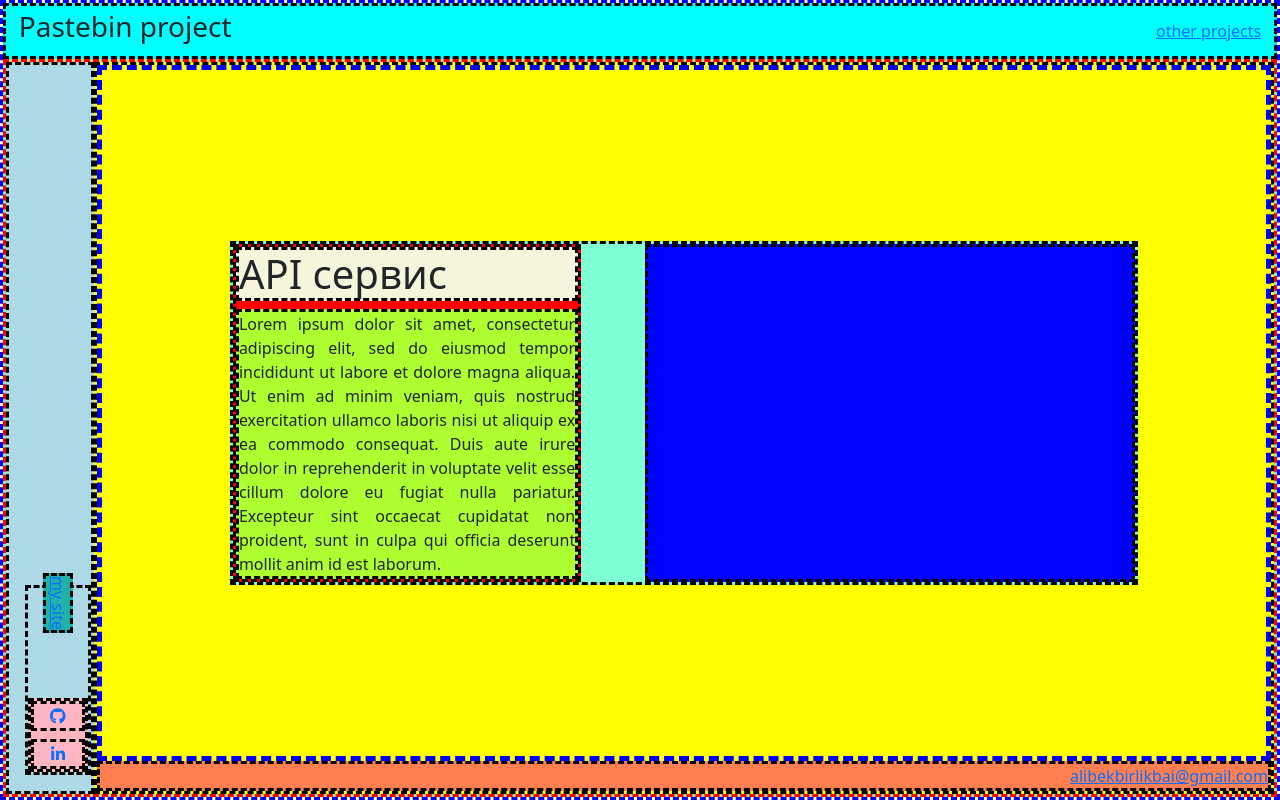
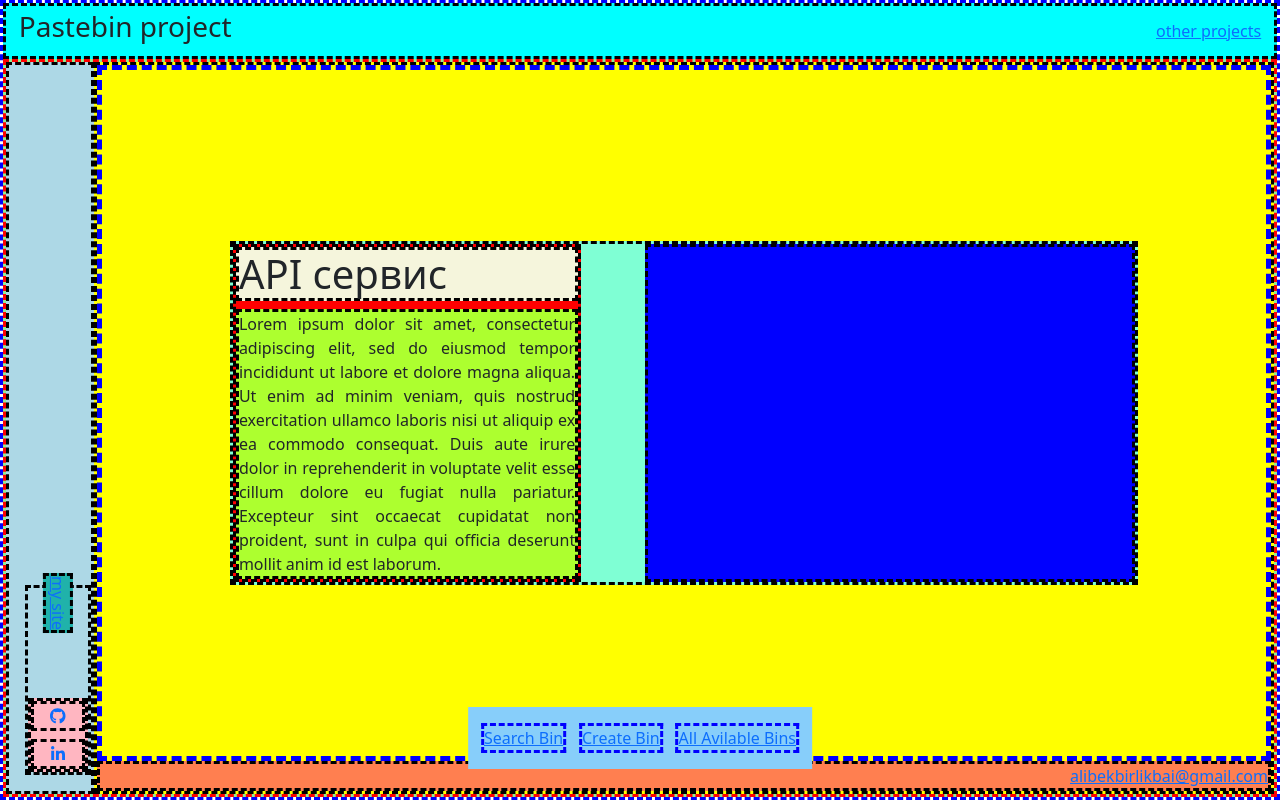
Before and after one commit to alibekbirlikbai/Pastebin-frontend, a React (Create React App) app in the folder pastebin-frontend/: page / in a window 1280 px wide. Built offline with nearby package versions, Linux system fonts and the light colour scheme.

Commit message:
feat: add Navbar

```diff
--- a/pastebin-frontend/src/App.scss
+++ b/pastebin-frontend/src/App.scss
@@ -4,6 +4,7 @@
     height: 100vh;
     width: 100vw;
 
+    // comment
     border: 3px dashed blue;
 
     header {
@@ -170,4 +171,36 @@
             }
         }
     }
+
+    nav {
+        position: absolute;
+        bottom: 0; /* Move the element 50% down from the top of its parent */
+        left: 50%; /* Move the element 50% from the left of its parent */
+        transform: translate(-50%, -50%); /* Center the element by shifting it back by half of its own width and height */
+
+        display: flex;
+        flex-direction: row;
+        justify-content: center;
+
+        padding: 2vh 1vw;
+
+        //comment
+        background-color: lightskyblue;
+
+        ul {
+            display: flex;
+            flex-direction: row;
+            gap: 1vw;
+
+            padding: 0;
+            margin: 0;
+
+            li {
+                list-style-type: none;
+
+                // comment
+                border: 3px dashed blue;
+            }
+        }
+    }
 }
--- a/pastebin-frontend/src/components/pages/Home.js
+++ b/pastebin-frontend/src/components/pages/Home.js
@@ -3,7 +3,7 @@ import React from 'react';
 import Header from '../resusable/Header'
 import Links from '../resusable/Links'
 import Content from '../resusable/Content'
-import Footer from '../resusable/Footer'
+import Navbar from '../resusable/Navbar';
 
 function Home() {
   return (
@@ -15,6 +15,8 @@ function Home() {
 
         <Content/>
       </div>
+
+      <Navbar/>
     </div>
   );
 }
--- /dev/null
+++ b/pastebin-frontend/src/components/resusable/Navbar.js
@@ -0,0 +1,24 @@
+import React from 'react';
+import { Link } from 'react-router-dom';
+
+function Navbar() {
+  return (
+    <nav>
+        <ul>
+            <li>
+                <Link to="/search">Search Bin</Link>
+            </li>
+
+            <li>
+                <Link to="/create">Create Bin</Link>
+            </li>
+
+            <li>
+                <Link to="/list">All Avilable Bins</Link>
+            </li>
+        </ul>
+    </nav>
+  );
+}
+
+export default Navbar;
```
